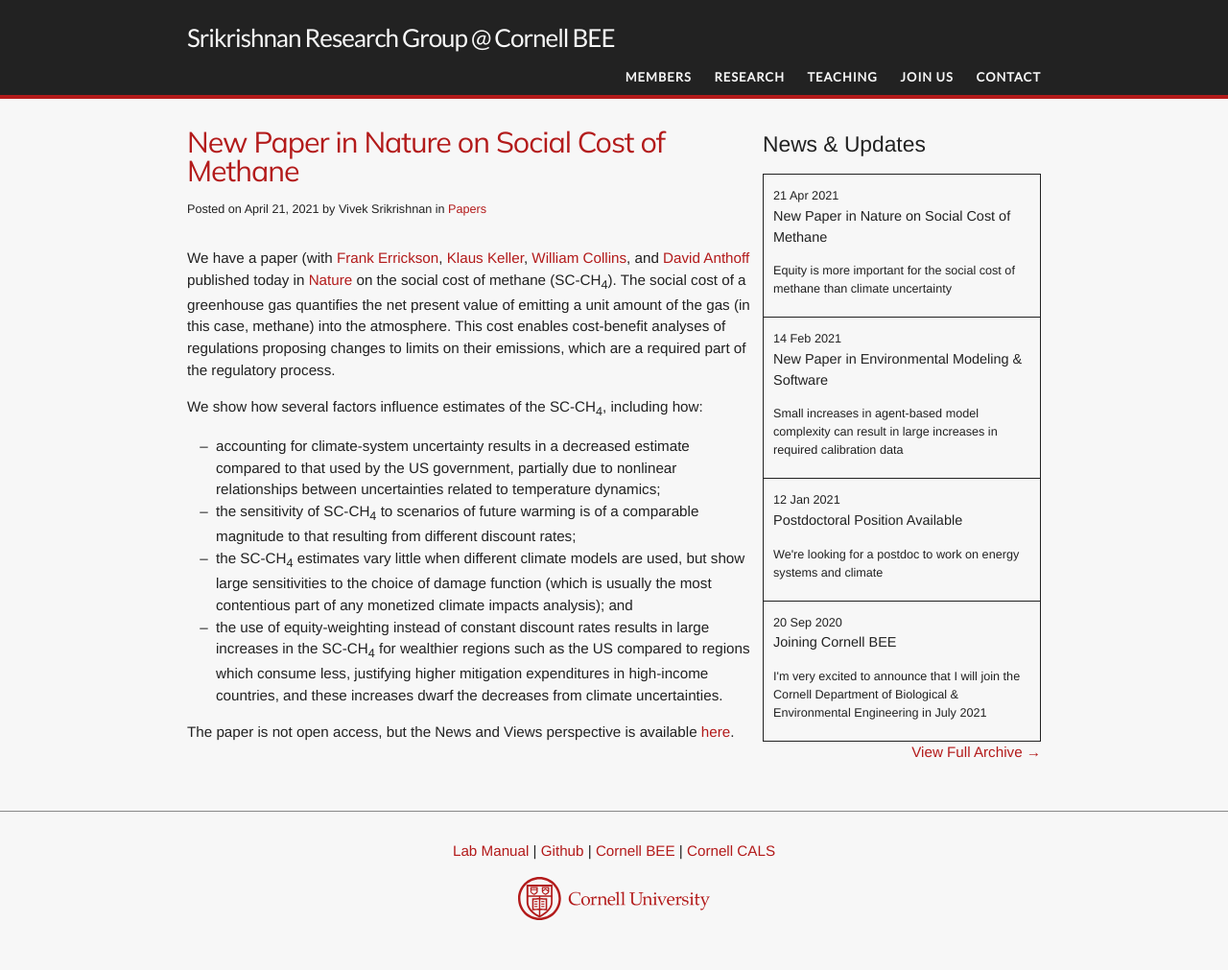
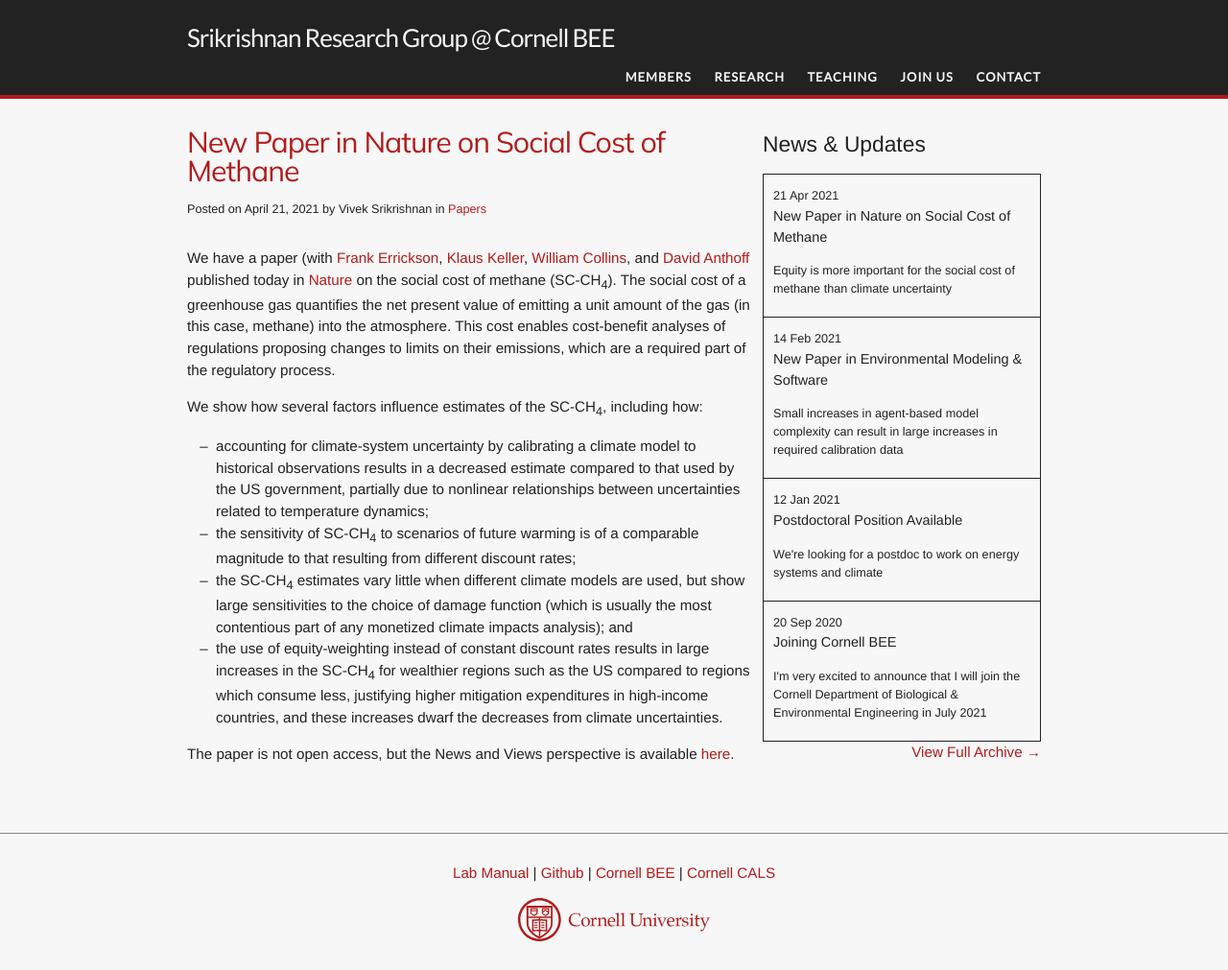
Before and after one commit to svmiller/svmiller.github.io, a Jekyll site: the page built from _posts/2021-04-21-social-cost-methane-nature-published.md, in a window 1280 px wide. Shown: the whole page at 96% size. Built offline with Jekyll 4.4.1, drawn with Linux system fonts in a browser that asks for light colours; nearby versions of some CDN libraries; some web fonts are replaced; before the commit the page ends 989 px from its top, so only the background shows below that.

Commit message:
tweak language

```diff
--- a/_posts/2021-04-21-social-cost-methane-nature-published.md
+++ b/_posts/2021-04-21-social-cost-methane-nature-published.md
@@ -11,7 +11,7 @@
 
 We show how several factors influence estimates of the SC-CH<sub>4</sub>, including how:
 
-* accounting for climate-system uncertainty results in a decreased estimate compared to that used by the US government, partially due to nonlinear relationships between uncertainties related to temperature dynamics;
+* accounting for climate-system uncertainty by calibrating a climate model to historical observations results in a decreased estimate compared to that used by the US government, partially due to nonlinear relationships between uncertainties related to temperature dynamics;
 * the sensitivity of SC-CH<sub>4</sub> to scenarios of future warming is of a comparable magnitude to that resulting from different discount rates;
 * the SC-CH<sub>4</sub> estimates vary little when different climate models are used, but show large sensitivities to the choice of damage function (which is usually the most contentious part of any monetized climate impacts analysis); and
 * the use of equity-weighting instead of constant discount rates results in large increases in the SC-CH<sub>4</sub> for wealthier regions such as the US compared to regions which consume less, justifying higher mitigation expenditures in high-income countries, and these increases dwarf the decreases from climate uncertainties.
```
